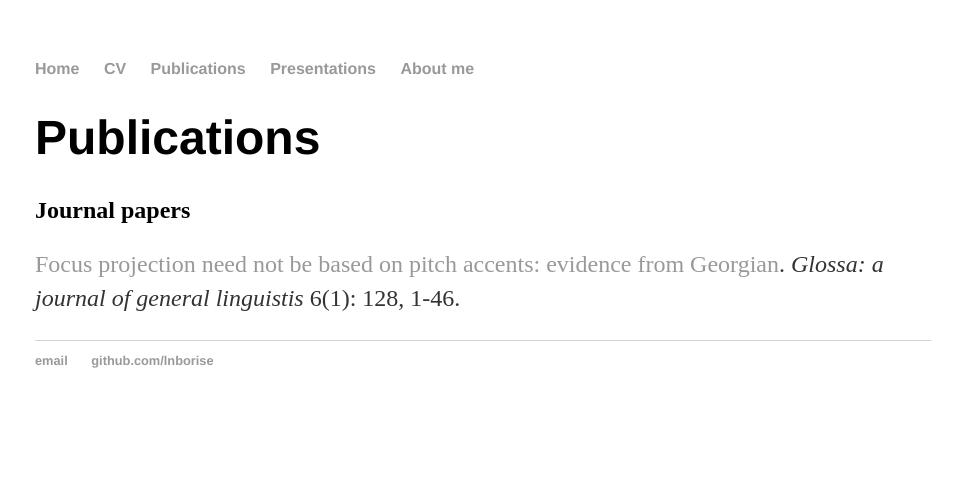
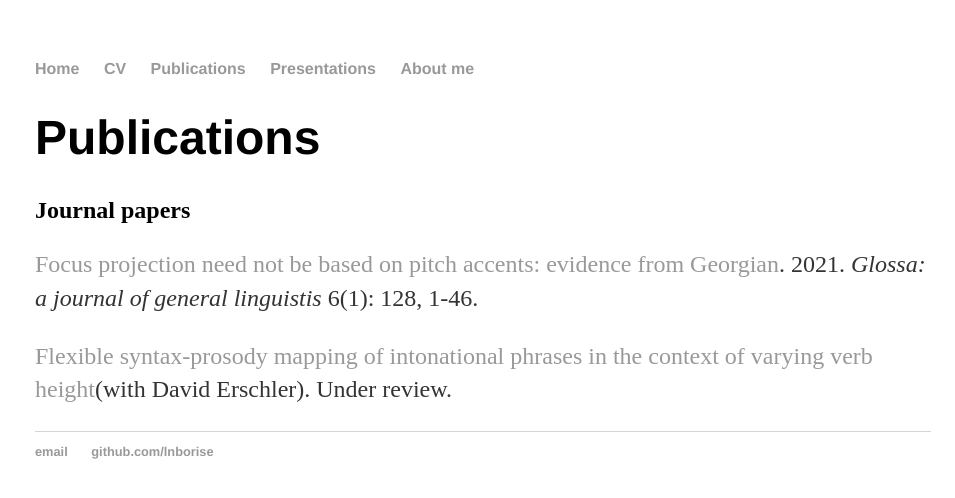
Before and after one commit to lnborise/lnborise.github.io, a Jekyll site: the page built from publications.html, in a window 1280 px wide. Shown: the top 498 px of the page, without its empty margins (157-1112 px from the left). Built offline with Jekyll 4.4.1, drawn with Linux system fonts in a browser that asks for light colours.

Commit message:
Update publications.html

```diff
--- a/publications.html
+++ b/publications.html
@@ -7,8 +7,9 @@ title: Publications
 
   <h2>Journal papers</h2>
 
-  <p><a href="https://www.glossa-journal.org/article/id/5733/">Focus projection need not be based on pitch accents: evidence from Georgian</a>. <i>Glossa: a journal of general linguistis </i> 6(1): 128, 1-46.</p>
+  <p><a href="https://www.glossa-journal.org/article/id/5733/">Focus projection need not be based on pitch accents: evidence from Georgian</a>. 2021. <i>Glossa: a journal of general linguistis </i> 6(1): 128, 1-46.</p>
 
+  <p><a href="https://ling.auf.net/lingbuzz/006080">Flexible syntax-prosody mapping of intonational phrases in the context of varying verb height</a>(with David Erschler). Under review.
 
 
 
```
